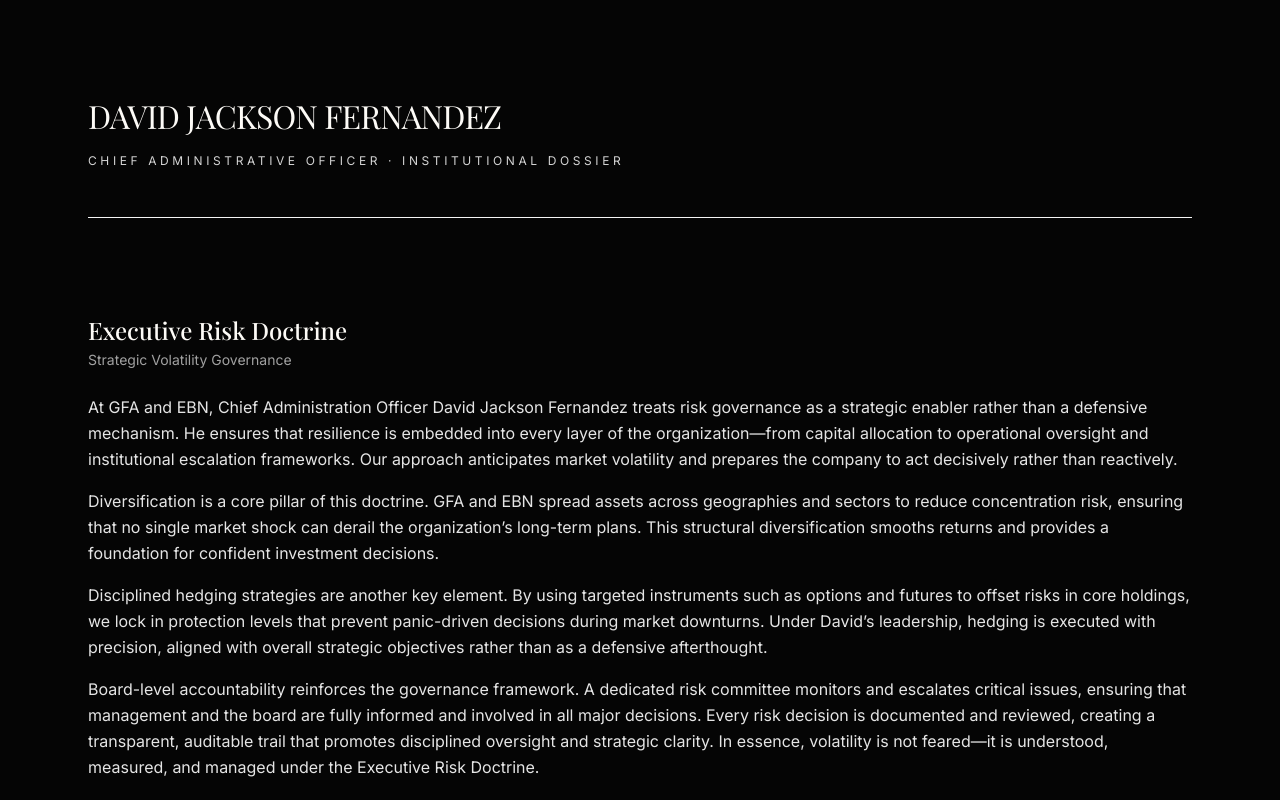
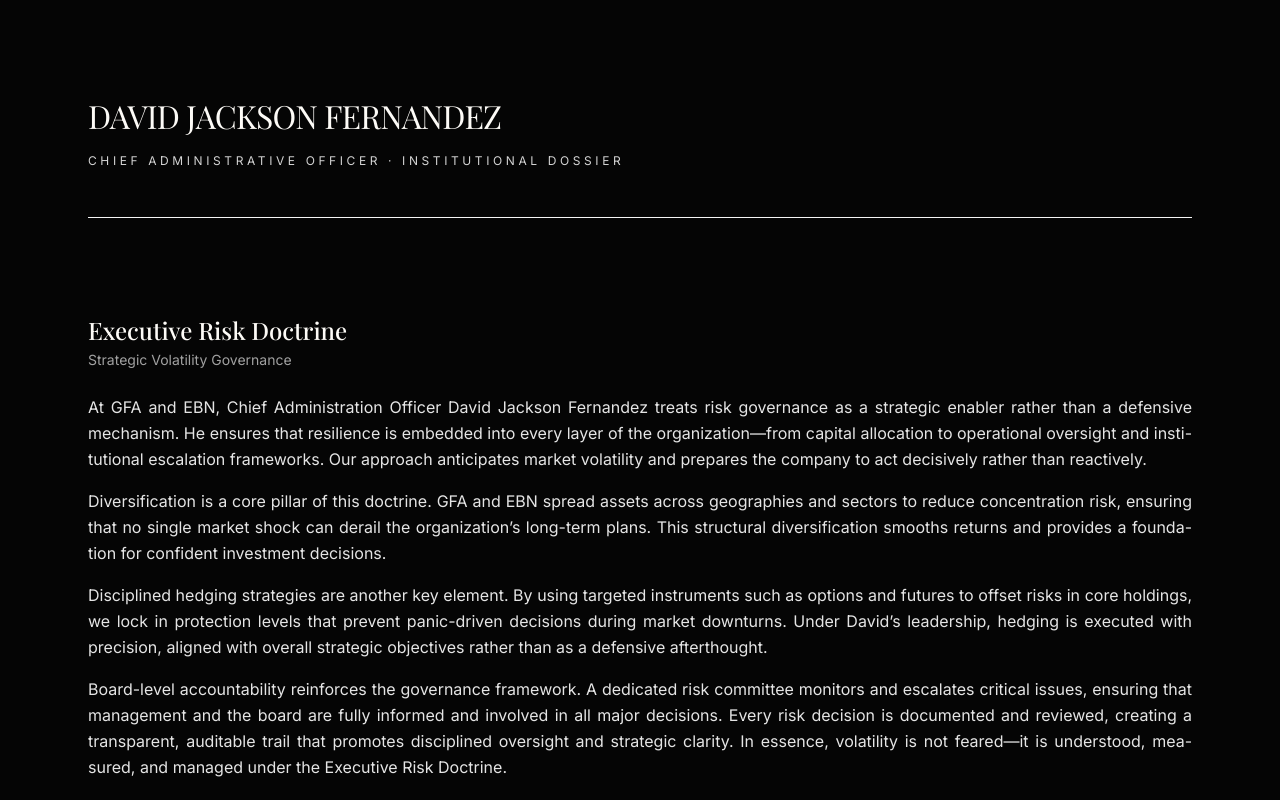
Before and after one commit to legitking4pf/DJF-site, a Next.js app: page /dossier/strategic-growth in a window 1280 px wide. Shown: the top 800 px of the page. Built offline with nearby package versions, Linux system fonts and the light colour scheme; a web font is replaced by a local one.

Commit message:
update ExecutiveDoctrine.tsx

```diff
--- a/src/components/ExecutiveDoctrine.tsx
+++ b/src/components/ExecutiveDoctrine.tsx
@@ -19,7 +19,7 @@ export default function ExecutiveDoctrine({
         <p className="text-neutral-400 text-sm mt-1">{subtitle}</p>
       </div>
 
-      <div className="space-y-4 text-neutral-200 leading-relaxed">
+      <div className="space-y-4 text-neutral-200 leading-relaxed content-justify">
         {content.map((p, i) => (
           <p key={i}>{p}</p>
         ))}
```
